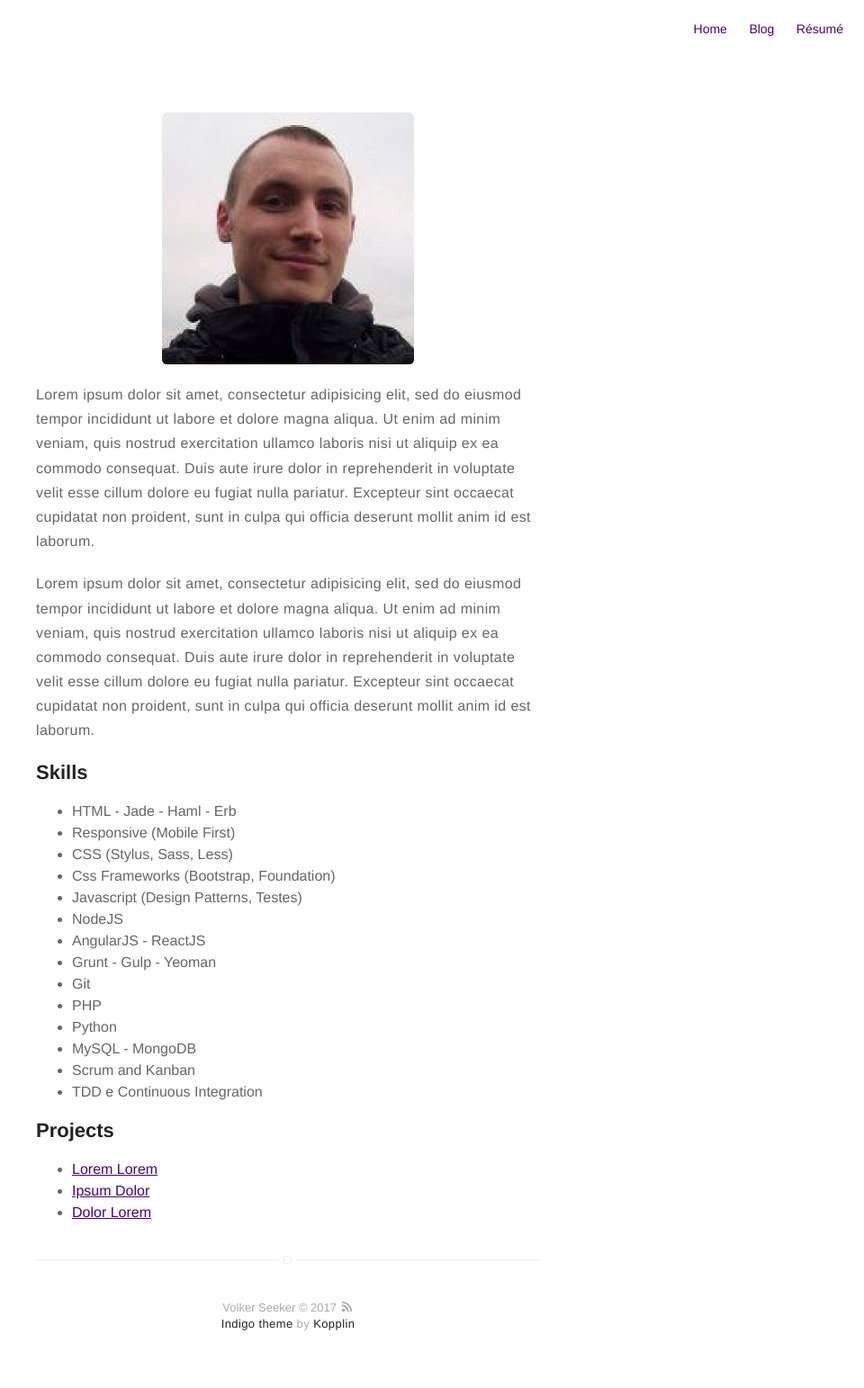
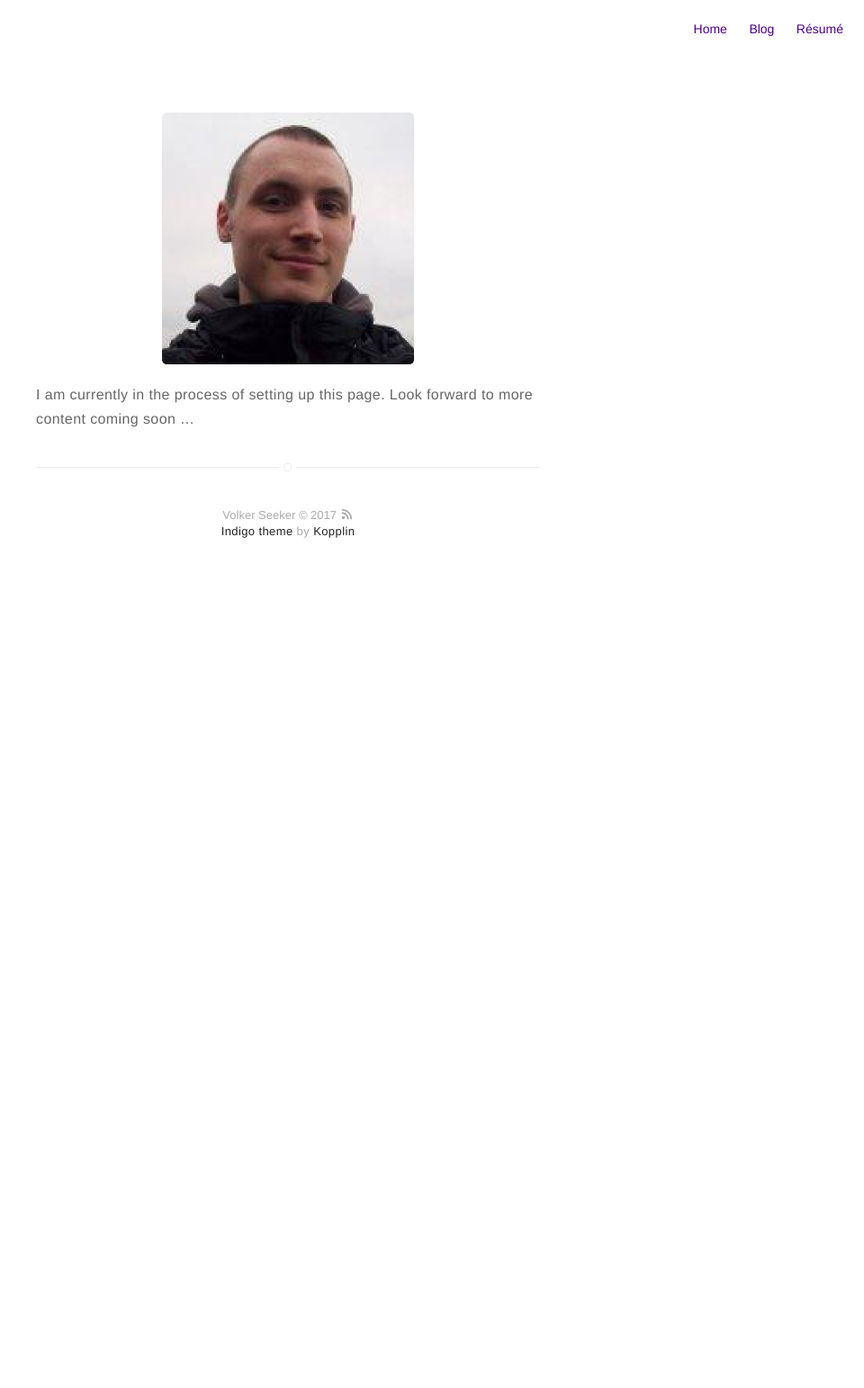
Before and after one commit to vsee/old_personal_page, a Jekyll site: the page built from about.md, in a window 1280 px wide. Shown: the whole page at 90% size, without its empty margins (320-1280 px from the left). Built offline with Jekyll 4.4.1, drawn with Linux system fonts in a browser that asks for light colours; after the commit the page ends 900 px from its top, so only the background shows below that.

Commit message:
removes generic content from about

```diff
--- a/about.md
+++ b/about.md
@@ -4,43 +4,5 @@ layout: page
 ---
 ![Profile Image]({{ site.url }}/{{ site.picture }})
 
-<p>Lorem ipsum dolor sit amet, consectetur adipisicing elit, sed do eiusmod
-tempor incididunt ut labore et dolore magna aliqua. Ut enim ad minim veniam,
-quis nostrud exercitation ullamco laboris nisi ut aliquip ex ea commodo
-consequat. Duis aute irure dolor in reprehenderit in voluptate velit esse
-cillum dolore eu fugiat nulla pariatur. Excepteur sint occaecat cupidatat non
-proident, sunt in culpa qui officia deserunt mollit anim id est laborum.</p>
-
-<p>Lorem ipsum dolor sit amet, consectetur adipisicing elit, sed do eiusmod
-tempor incididunt ut labore et dolore magna aliqua. Ut enim ad minim veniam,
-quis nostrud exercitation ullamco laboris nisi ut aliquip ex ea commodo
-consequat. Duis aute irure dolor in reprehenderit in voluptate velit esse
-cillum dolore eu fugiat nulla pariatur. Excepteur sint occaecat cupidatat non
-proident, sunt in culpa qui officia deserunt mollit anim id est laborum.</p>
-
-<h2>Skills</h2>
-
-<ul class="skill-list">
-	<li>HTML - Jade - Haml - Erb</li>
-	<li>Responsive (Mobile First)</li>
-	<li>CSS (Stylus, Sass, Less)</li>
-	<li>Css Frameworks (Bootstrap, Foundation)</li>
-	<li>Javascript (Design Patterns, Testes)</li>
-	<li>NodeJS</li>
-	<li>AngularJS - ReactJS</li>
-	<li>Grunt - Gulp - Yeoman</li>
-	<li>Git</li>
-	<li>PHP</li>
-	<li>Python</li>
-	<li>MySQL - MongoDB</li>
-	<li>Scrum and Kanban</li>
-	<li>TDD e Continuous Integration</li>
-</ul>
-
-<h2>Projects</h2>
-
-<ul>
-	<li><a href="https://github.com/">Lorem Lorem</a></li>
-	<li><a href="https://github.com/">Ipsum Dolor</a></li>
-	<li><a href="https://github.com/">Dolor Lorem</a></li>
-</ul>
+I am currently in the process of setting up this page. Look forward
+to more content coming soon ...
```
